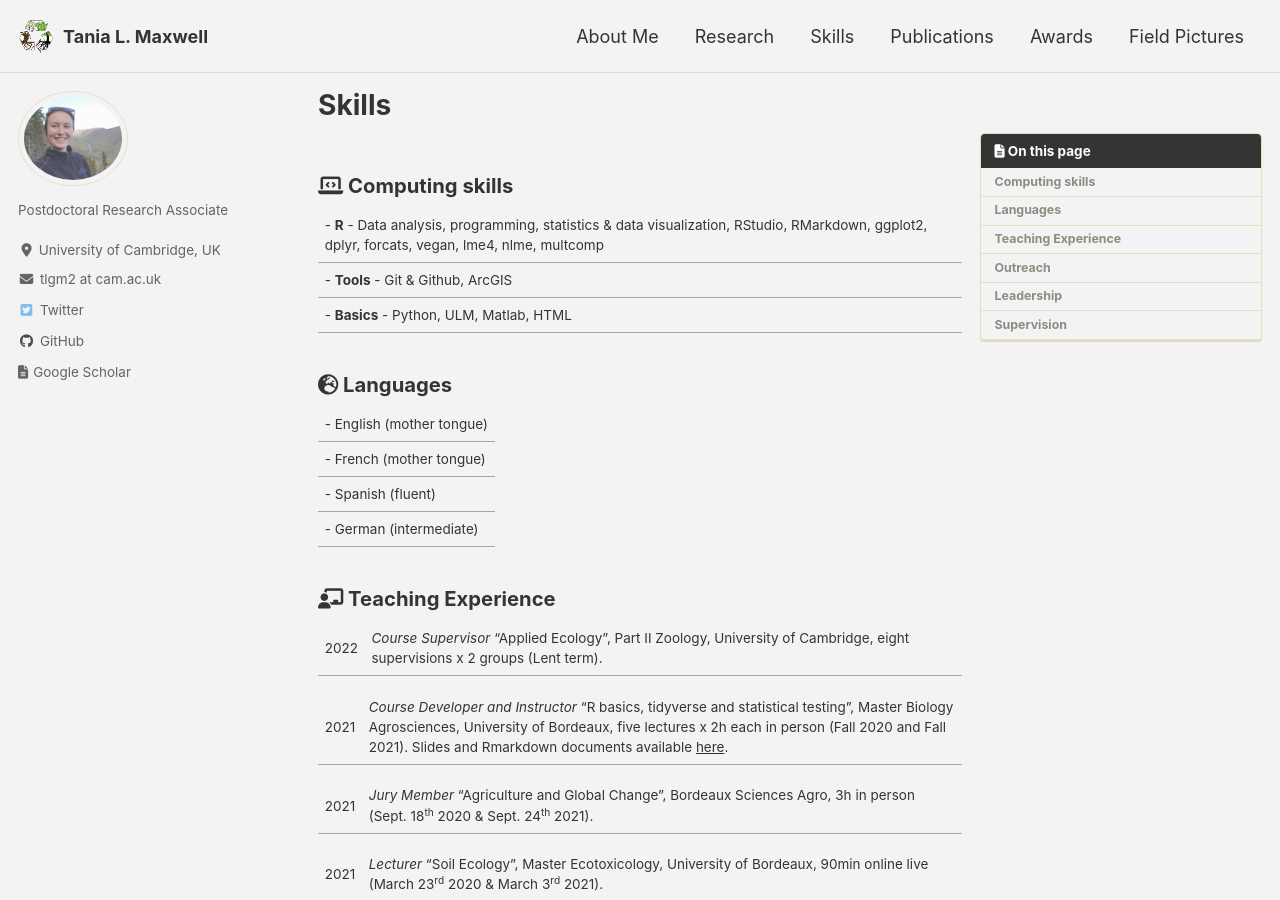
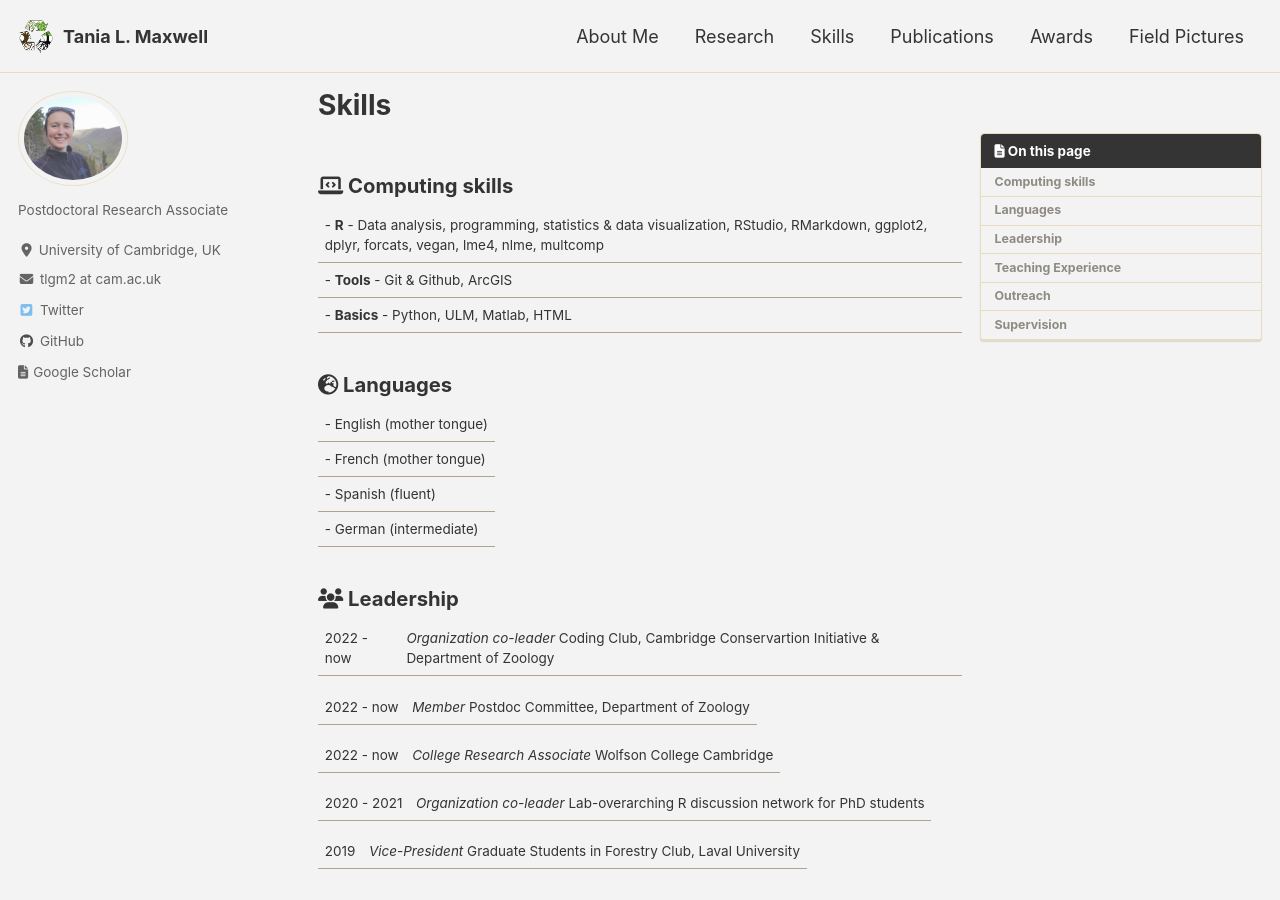
Before and after one commit to Tania-Maxwell/Tania-Maxwell.github.io, a Jekyll site: the page built from _pages/skills.md, in a window 1280 px wide and 900 px high. Built offline with Jekyll 4.4.1, drawn with Linux system fonts in a browser that asks for light colours; cached includes are drawn as plain includes; nearby versions of some CDN libraries; some of the changed text lies outside the part shown.

Commit message:
added leadership roles, moved to top

```diff
--- a/_pages/skills.md
+++ b/_pages/skills.md
@@ -18,6 +18,19 @@ toc: true
 |- Spanish (fluent)
 |- German (intermediate)
 
+### <i class="fas fa-users"></i> Leadership
+
+2022 - now | _Organization co-leader_ Coding Club, Cambridge Conservartion Initiative & Department of Zoology
+
+2022 - now | _Member_ Postdoc Committee, Department of Zoology
+
+2022 - now | _College Research Associate_ Wolfson College Cambridge
+
+2020 - 2021 | _Organization co-leader_ Lab-overarching R discussion network for PhD students
+
+2019 | _Vice-President_ Graduate Students in Forestry Club, Laval University
+
+
 ### <i class="fas fa-chalkboard-teacher"></i> Teaching Experience
 
 2022 | _Course Supervisor_ "Applied Ecology", Part II Zoology, University of Cambridge, eight supervisions x 2 groups (Lent term).
@@ -34,6 +47,7 @@ toc: true
 
 2019 | _Lead presenter_, Quebec Center for Biodiversity Sciences [R workshop series](https://wiki.qcbs.ca/r), Laval University, two workshops x 4h each in person (Fall 2019).
 
+
 ### <i class="fas fa-comments"></i> Outreach
 
 2022 | _Podcast guest_ "Thèse et vous!" Episode coming February 2022. Outreach series discussing various PhD topics (episodes [here](https://podcast.ausha.co/these-et-vous)).
@@ -48,11 +62,6 @@ toc: true
 
 2020 | _Jury Prize Laureate_ University of Bordeaux Finale MT180s (My PhD in 180 seconds), March 10<sup>th</sup> ([link](https://www.youtube.com/watch?v=0rGPKait_-g) to video).
 
-### <i class="fas fa-users"></i> Leadership
-
-2020 - 2021 | _Organization co-leader_ Lab-overarching R discussion network for PhD students
-
-2019 | _Vice-President_ Graduate Students in Forestry Club, Laval University
 
 ### <i class="fas fa-user-graduate"></i> Supervision
 
```
